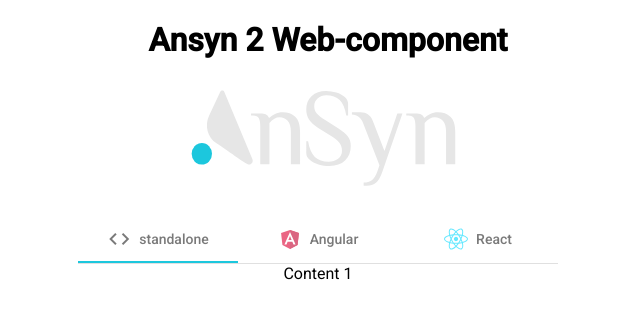
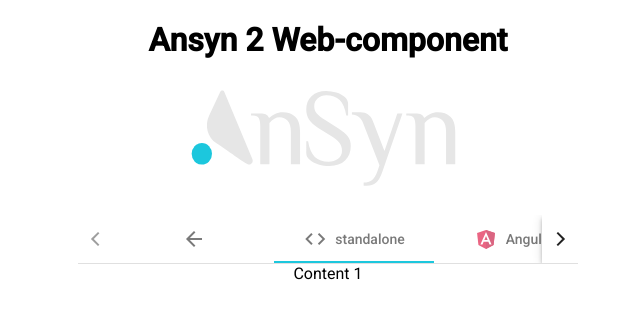
Before and after one commit to AnSyn/ansyn-webcomponent-client, an Angular app: page /how-to in a window 1280 px wide. Shown: the top 318 px of the page, without its empty margins (312-952 px from the left). Built offline with nearby package versions, Linux system fonts and the light colour scheme.

Commit message:
add go back button

```diff
--- a/projects/Viewer/src/app/how-to/how-to-viewer/how-to-viewer.component.html
+++ b/projects/Viewer/src/app/how-to/how-to-viewer/how-to-viewer.component.html
@@ -1,7 +1,10 @@
-<mat-tab-group>
-	<button (click)="goBack()">
-		<-
-	</button>
+<mat-tab-group [selectedIndex]="1"
+(selectedIndexChange)="selectIndex($event)">
+	<mat-tab>
+		<ng-template mat-tab-label>
+			<mat-icon>arrow_back</mat-icon>
+		</ng-template>
+	</mat-tab>
 	<mat-tab>
 		<ng-template mat-tab-label>
 			<mat-icon class="tab-icon">code</mat-icon>
--- a/projects/Viewer/src/app/how-to/how-to-viewer/how-to-viewer.component.ts
+++ b/projects/Viewer/src/app/how-to/how-to-viewer/how-to-viewer.component.ts
@@ -1,6 +1,7 @@
-import { Component, OnInit, HostBinding } from '@angular/core';
+import { Component, HostBinding, OnInit } from '@angular/core';
 import { DomSanitizer } from '@angular/platform-browser';
 import { MatIconRegistry } from '@angular/material/icon';
+import { Router } from '@angular/router';
 
 @Component({
 	selector: 'app-how-to-viewer',
@@ -9,7 +10,10 @@
 })
 export class HowToViewerComponent implements OnInit {
 	@HostBinding('class') class = 'content';
-	constructor(iconRegistry: MatIconRegistry, sanitizer: DomSanitizer) {
+	selectedIndex: number;
+
+	constructor(iconRegistry: MatIconRegistry, sanitizer: DomSanitizer,
+				protected router: Router) {
 		iconRegistry.addSvgIcon(
 			'angular',
 			sanitizer.bypassSecurityTrustResourceUrl('assets/Angular.svg'));
@@ -19,9 +23,14 @@
 	}
 
 	ngOnInit() {
-}
+		this.selectedIndex = 1;
+	}
 
-	goBack() {
-		console.log('go back');
+	selectIndex(index: number) {
+		if (index === 0) {
+			this.router.navigate(['']);
+		} else {
+			this.selectedIndex = index;
+		}
 	}
 }
```
